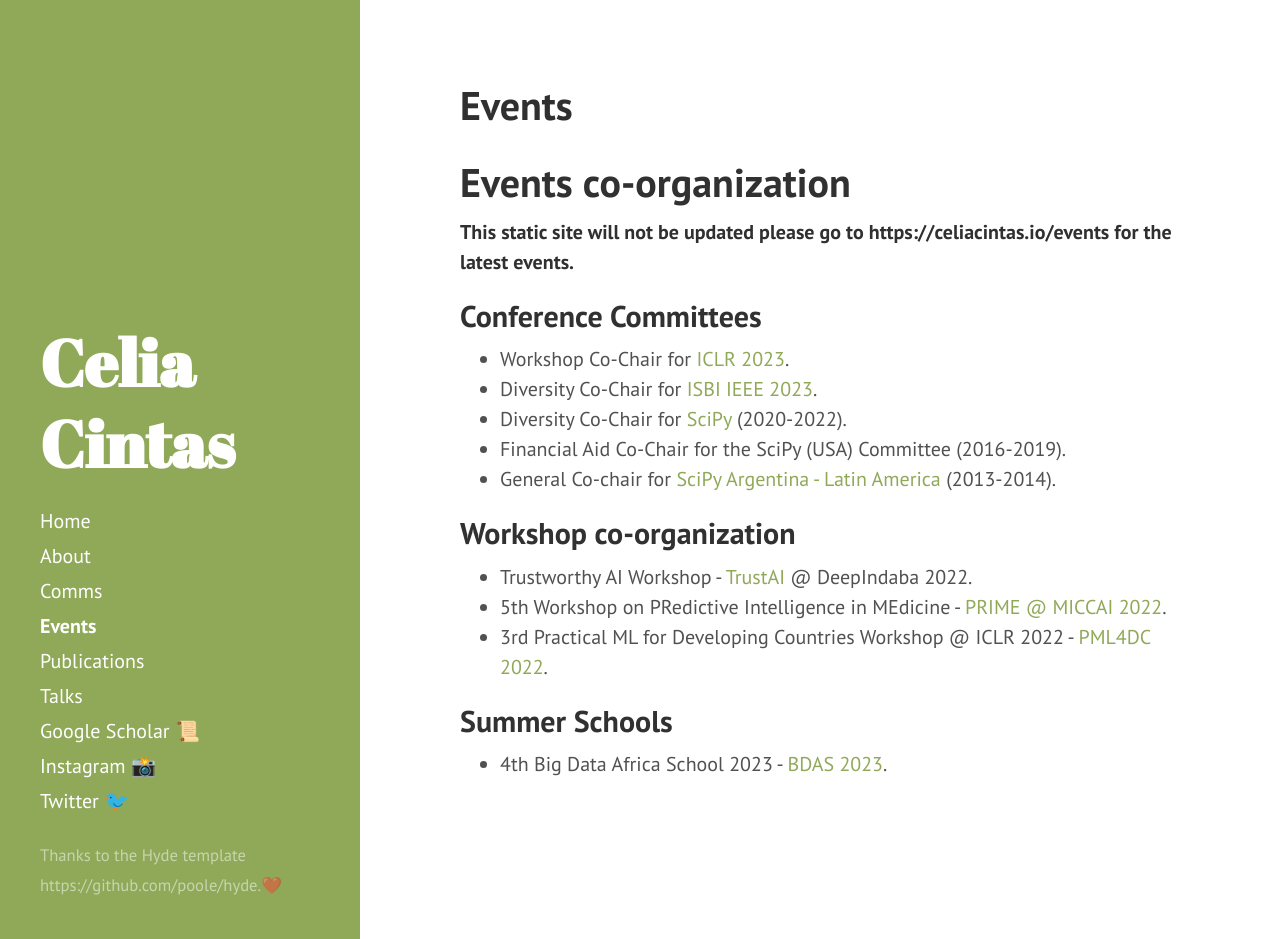
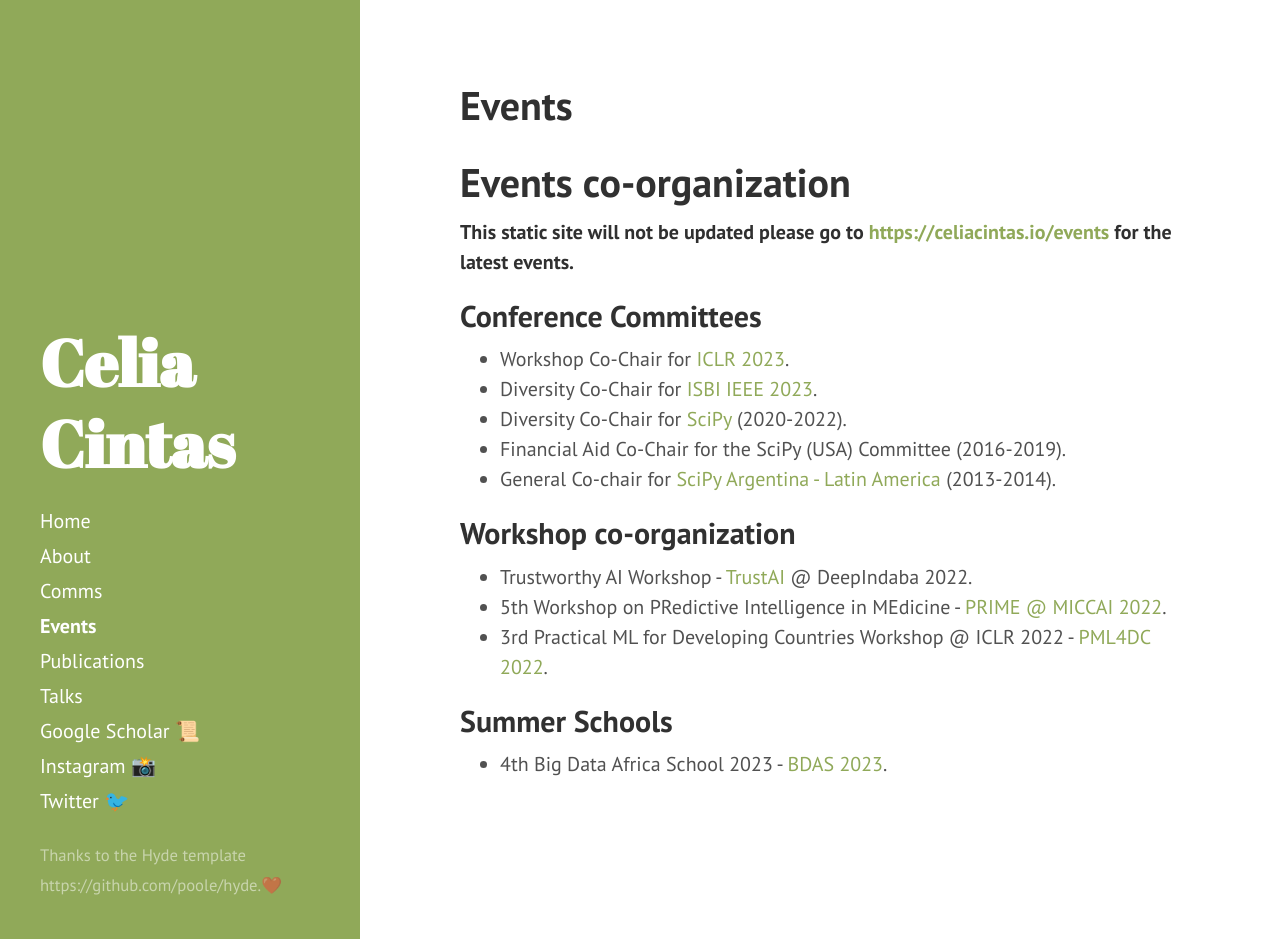
Before and after one commit to celiacintas/celiacintas.github.io, a Jekyll site: the page built from events.md, in a window 1280 px wide and 939 px high. Built offline with Jekyll 4.4.1, drawn with Linux system fonts in a browser that asks for light colours; part of the change alters nothing that is shown.

```diff
--- a/events.md
+++ b/events.md
@@ -4,7 +4,7 @@ title: Events
 ---
 
 # Events co-organization
-**This static site will not be updated please go to https://celiacintas.io/events for the latest events.**
+**This static site will not be updated please go to [https://celiacintas.io/events](https://celiacintas.io/events) for the latest events.**
 
 ## Conference Committees
 
```
